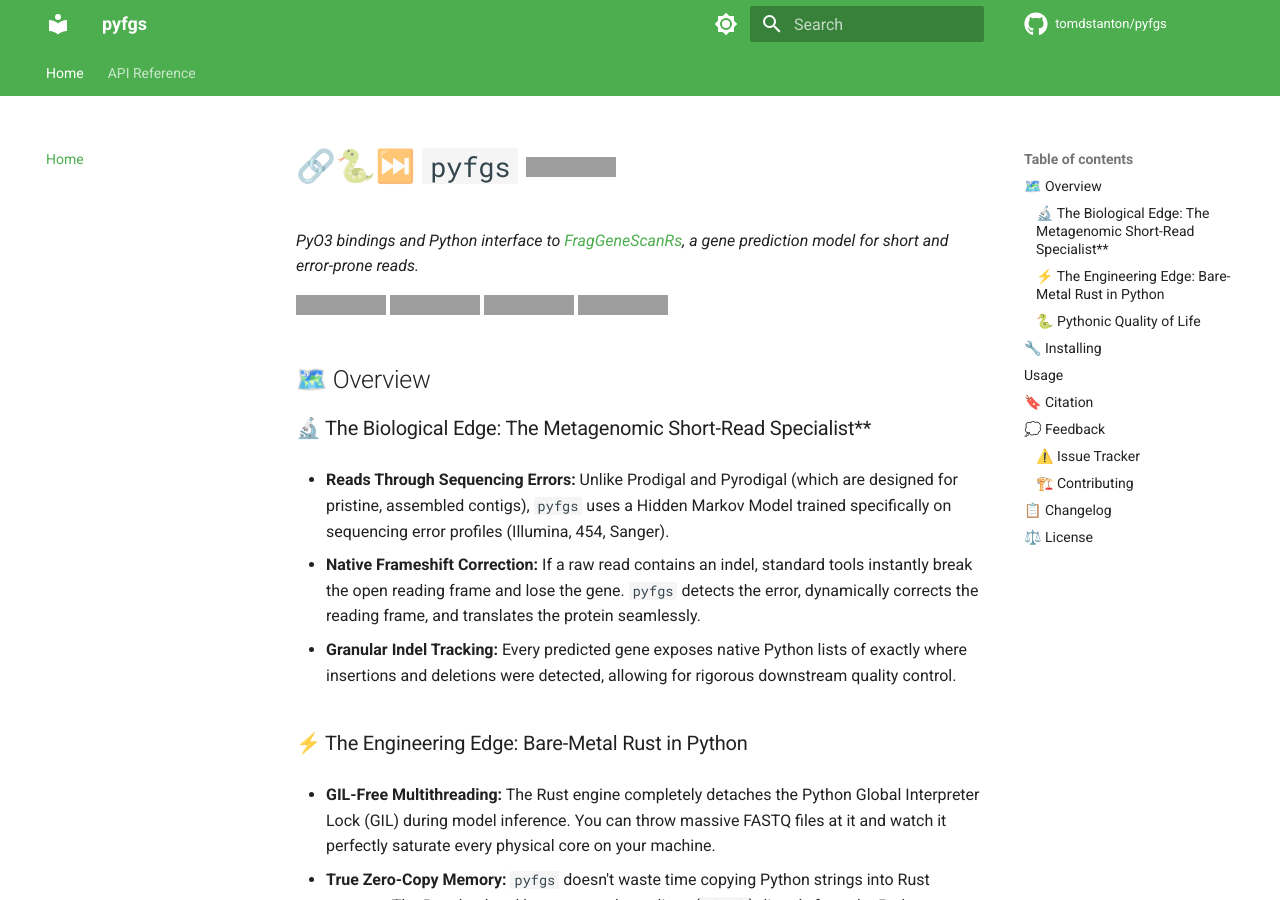
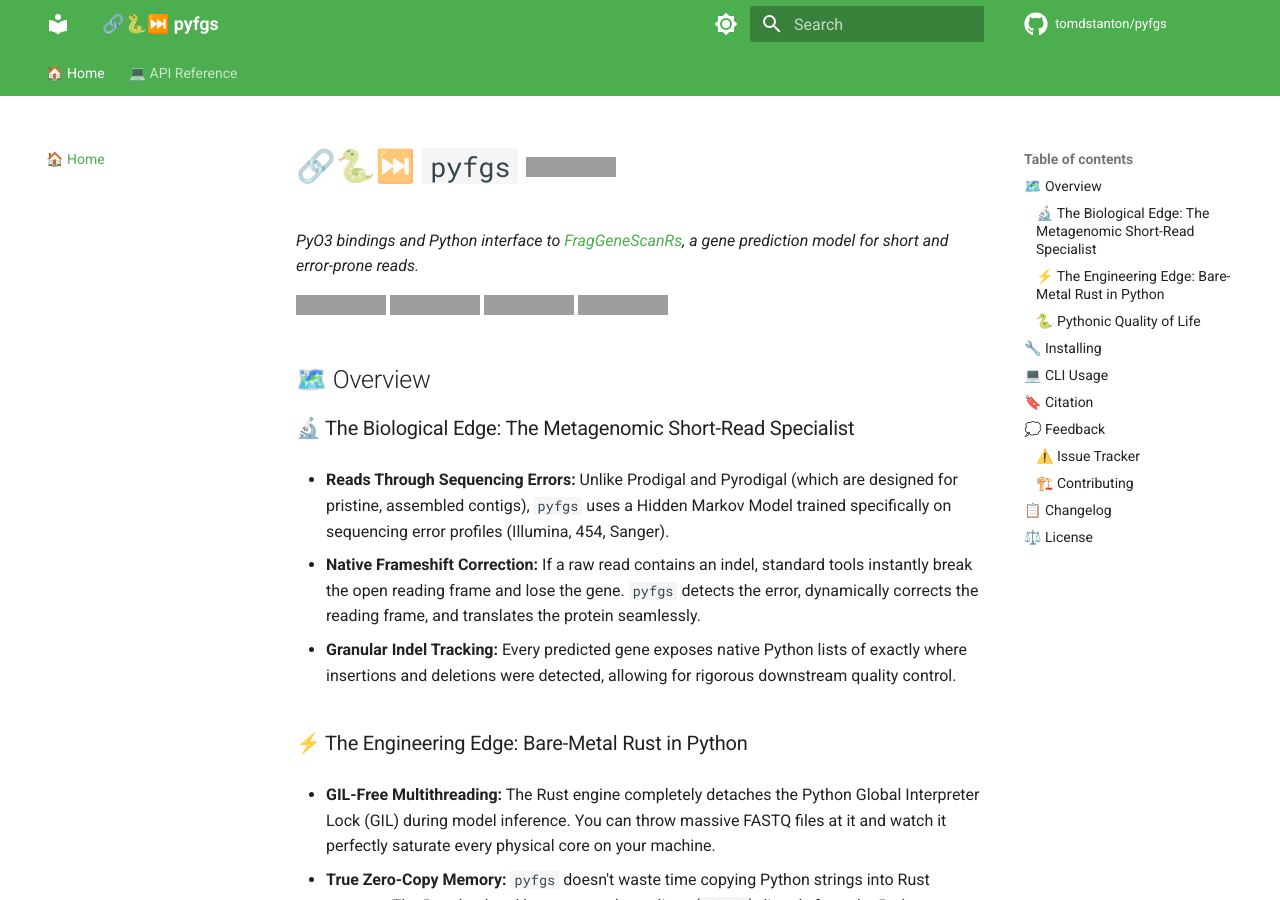
Before and after one commit to tomdstanton/pyfgs, an MkDocs documentation site: the page built from docs/index.md, in a window 1280 px wide and 900 px high, cut to the strip 0-900 px from the top of the window. Built offline with MkDocs 1.6.1 and Material for MkDocs 9.7.7, drawn with Linux system fonts in a browser that asks for light colours; comment, search, counter and statistics services are not loaded; grey boxes are pictures that could not be loaded.

````diff
--- a/README.md
+++ b/README.md
@@ -11,7 +11,7 @@
 
 ## 🗺️ Overview
 
-### 🔬 The Biological Edge: The Metagenomic Short-Read Specialist**
+### 🔬 The Biological Edge: The Metagenomic Short-Read Specialist
 
 - **Reads Through Sequencing Errors:** Unlike Prodigal and Pyrodigal (which are designed for pristine,
   assembled contigs), `pyfgs` uses a Hidden Markov Model trained specifically on sequencing error profiles (Illumina, 454, Sanger).
@@ -60,7 +60,7 @@
 $ pip install pyfgs
 ```
 
-## Usage
+## 💻 CLI Usage
 
 For API usage, please refer to the [documentation](https://tomdstanton.github.io/pyfgs/api/).
 For CLI usage, type `pyfgs --help`
--- a/mkdocs.yml
+++ b/mkdocs.yml
@@ -1,4 +1,4 @@
-site_name: pyfgs
+site_name: 🔗🐍⏭️ pyfgs
 repo_url: https://github.com/tomdstanton/pyfgs
 site_url: https://tomdstanton.github.io/pyfgs
 site_description: PyO3 bindings and Python interface to FragGeneScanRs, a gene prediction model for short and error-prone reads.
@@ -9,8 +9,8 @@
 watch: [mkdocs.yml, README.md, python]
 
 nav:
-  - Home: index.md
-  - API Reference: api.md
+  - 🏠 Home: index.md
+  - 💻️ API Reference: api.md
 
 plugins:
   - search
````
Also changed, not shown: 8 other files.
